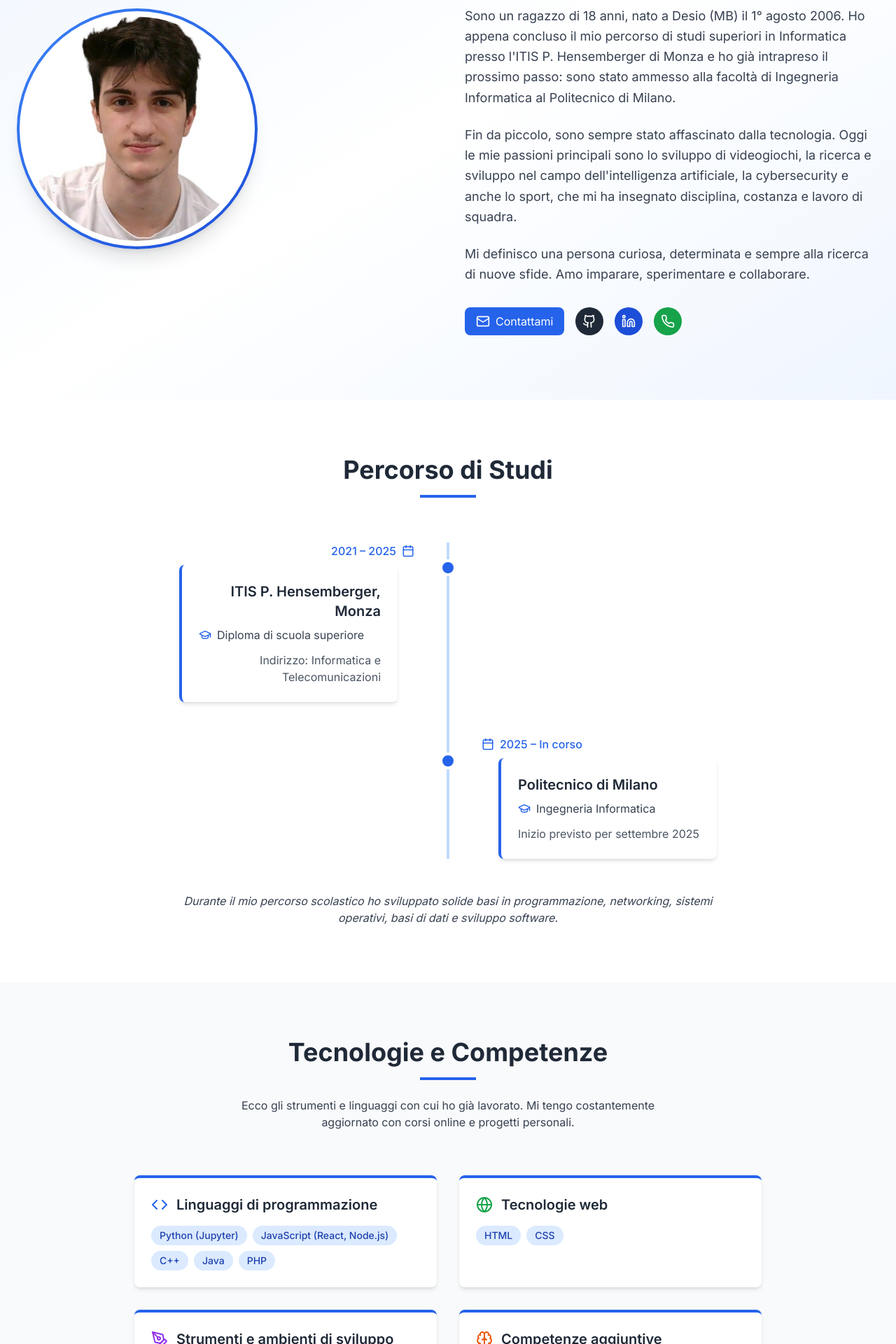
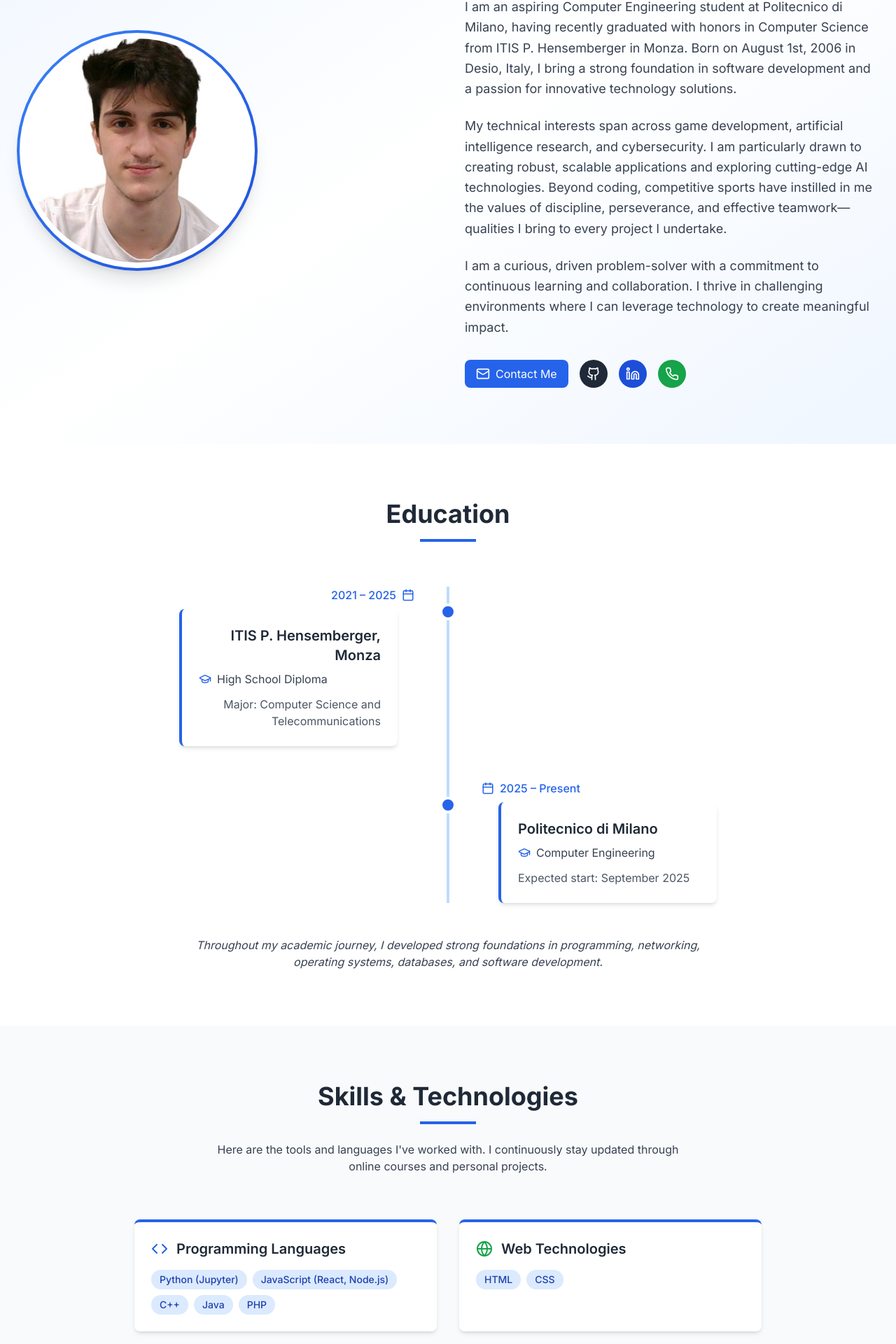
Before and after one commit to FreddyZeta1847/MyPortfolioAI, a React (Vite) app: page / in a window 1280 px wide. Shown: the part 229-2149 px from the top of the page at 70% size. Built offline with nearby package versions, Linux system fonts and the light colour scheme.

Commit message:
translate in english

```diff
--- a/src/components/Contact.tsx
+++ b/src/components/Contact.tsx
@@ -61,17 +61,17 @@ const Contact: React.FC = () => {
     <section id="contact" className="py-20 bg-gray-50">
       <div className="container mx-auto px-4 md:px-6">
         <div className="text-center mb-16">
-          <h2 className="text-3xl md:text-4xl font-bold text-gray-800 mb-4">Contatti</h2>
+          <h2 className="text-3xl md:text-4xl font-bold text-gray-800 mb-4">Contact</h2>
           <div className="w-20 h-1 bg-blue-600 mx-auto mb-6"></div>
           <p className="text-gray-700 max-w-2xl mx-auto">
-            Se vuoi collaborare con me, propormi un'opportunità o semplicemente scambiare due parole sul mondo tech, non esitare a scrivermi!
+            Whether you'd like to collaborate, discuss an opportunity, or simply connect about technology, feel free to reach out!
           </p>
         </div>
 
         <div className="flex flex-col md:flex-row gap-12 max-w-5xl mx-auto">
           <div className="md:w-2/5">
             <div className="bg-white rounded-lg shadow-md p-8">
-              <h3 className="text-2xl font-semibold text-gray-800 mb-6">Informazioni di contatto</h3>
+              <h3 className="text-2xl font-semibold text-gray-800 mb-6">Contact Information</h3>
 
               <div className="space-y-6">
                 <div className="flex items-start">
@@ -91,7 +91,7 @@ const Contact: React.FC = () => {
                     <Phone size={24} className="text-blue-600" />
                   </div>
                   <div className="ml-4">
-                    <h4 className="text-lg font-medium text-gray-800">Telefono</h4>
+                    <h4 className="text-lg font-medium text-gray-800">Phone</h4>
                     <a href="tel:+393393338159" className="text-blue-600 hover:underline">
                       +39 339 333 8159
                     </a>
@@ -125,21 +125,21 @@ const Contact: React.FC = () => {
 
           <div className="md:w-3/5">
             <div className="bg-white rounded-lg shadow-md p-8">
-              <h3 className="text-2xl font-semibold text-gray-800 mb-6">Scrivimi un messaggio</h3>
+              <h3 className="text-2xl font-semibold text-gray-800 mb-6">Send me a message</h3>
 
               {submitSuccess ? (
                 <div className="bg-green-100 border-l-4 border-green-600 text-green-700 p-4 mb-6 rounded">
-                  <p>Grazie per il tuo messaggio! Ti risponderò al più presto.</p>
+                  <p>Thank you for your message! I'll get back to you as soon as possible.</p>
                 </div>
               ) : submitError ? (
                 <div className="bg-red-100 border-l-4 border-red-600 text-red-700 p-4 mb-6 rounded">
-                  <p>Si è verificato un errore nell'invio del messaggio. Riprova più tardi.</p>
+                  <p>An error occurred while sending your message. Please try again later.</p>
                 </div>
               ) : null}
 
               <form onSubmit={handleSubmit}>
                 <div className="mb-4">
-                  <label htmlFor="name" className="block text-gray-700 font-medium mb-2">Nome</label>
+                  <label htmlFor="name" className="block text-gray-700 font-medium mb-2">Name</label>
                   <input
                     type="text"
                     id="name"
@@ -165,7 +165,7 @@ const Contact: React.FC = () => {
                 </div>
 
                 <div className="mb-6">
-                  <label htmlFor="message" className="block text-gray-700 font-medium mb-2">Messaggio</label>
+                  <label htmlFor="message" className="block text-gray-700 font-medium mb-2">Message</label>
                   <textarea
                     id="message"
                     name="message"
@@ -188,12 +188,12 @@ const Contact: React.FC = () => {
                         <circle className="opacity-25\" cx="12\" cy="12\" r="10\" stroke="currentColor\" strokeWidth="4"></circle>
                         <path className="opacity-75" fill="currentColor" d="M4 12a8 8 0 018-8V0C5.373 0 0 5.373 0 12h4zm2 5.291A7.962 7.962 0 014 12H0c0 3.042 1.135 5.824 3 7.938l3-2.647z"></path>
                       </svg>
-                      Invio in corso...
+                      Sending...
                     </>
                   ) : (
                     <>
                       <Send size={20} className="mr-2" />
-                      Invia Messaggio
+                      Send Message
                     </>
                   )}
                 </button>
--- a/src/components/Education.tsx
+++ b/src/components/Education.tsx
@@ -7,7 +7,7 @@ const Education: React.FC = () => {
     <section id="education" className="py-20 bg-white">
       <div className="container mx-auto px-4 md:px-6">
         <div className="text-center mb-16">
-          <h2 className="text-3xl md:text-4xl font-bold text-gray-800 mb-4">Percorso di Studi</h2>
+          <h2 className="text-3xl md:text-4xl font-bold text-gray-800 mb-4">Education</h2>
           <div className="w-20 h-1 bg-blue-600 mx-auto"></div>
         </div>
 
@@ -58,7 +58,7 @@ const Education: React.FC = () => {
 
           <div className="mt-8 text-center">
             <p className="text-gray-700 italic">
-              Durante il mio percorso scolastico ho sviluppato solide basi in programmazione, networking, sistemi operativi, basi di dati e sviluppo software.
+              Throughout my academic journey, I developed strong foundations in programming, networking, operating systems, databases, and software development.
             </p>
           </div>
         </div>
--- a/src/components/Footer.tsx
+++ b/src/components/Footer.tsx
@@ -10,7 +10,7 @@ const Footer: React.FC = () => {
         <div className="flex flex-col md:flex-row justify-between items-center">
           <div className="mb-6 md:mb-0">
             <h2 className="text-2xl font-bold text-blue-400 mb-2">Federico Santini</h2>
-            <p className="text-gray-400">Studente di Ingegneria Informatica</p>
+            <p className="text-gray-400">Computer Engineering Student</p>
           </div>
 
           <div className="flex space-x-4">
@@ -50,7 +50,7 @@ const Footer: React.FC = () => {
         </div>
 
         <div className="border-t border-gray-800 mt-8 pt-8 text-center text-gray-400">
-          <p>&copy; {currentYear} Federico Santini. Tutti i diritti riservati.</p>
+          <p>&copy; {currentYear} Federico Santini. All rights reserved.</p>
         </div>
       </div>
     </footer>
--- a/src/components/Hero.tsx
+++ b/src/components/Hero.tsx
@@ -20,19 +20,19 @@ const Hero: React.FC = () => {
 
           <div className="md:w-1/2">
             <h1 className="text-4xl md:text-5xl font-bold text-gray-800 mb-4">
-              Ciao! Mi chiamo <span className="text-blue-600">Federico Santini</span>.
+              Hello! I'm <span className="text-blue-600">Federico Santini</span>.
             </h1>
 
             <p className="text-lg text-gray-700 mb-6 leading-relaxed">
-              Sono un ragazzo di 18 anni, nato a Desio (MB) il 1° agosto 2006. Ho appena concluso il mio percorso di studi superiori in Informatica presso l'ITIS P. Hensemberger di Monza e ho già intrapreso il prossimo passo: sono stato ammesso alla facoltà di Ingegneria Informatica al Politecnico di Milano.
+              I am an aspiring Computer Engineering student at Politecnico di Milano, having recently graduated with honors in Computer Science from ITIS P. Hensemberger in Monza. Born on August 1st, 2006 in Desio, Italy, I bring a strong foundation in software development and a passion for innovative technology solutions.
             </p>
 
             <p className="text-lg text-gray-700 mb-6 leading-relaxed">
-              Fin da piccolo, sono sempre stato affascinato dalla tecnologia. Oggi le mie passioni principali sono lo sviluppo di videogiochi, la ricerca e sviluppo nel campo dell'intelligenza artificiale, la cybersecurity e anche lo sport, che mi ha insegnato disciplina, costanza e lavoro di squadra.
+              My technical interests span across game development, artificial intelligence research, and cybersecurity. I am particularly drawn to creating robust, scalable applications and exploring cutting-edge AI technologies. Beyond coding, competitive sports have instilled in me the values of discipline, perseverance, and effective teamwork—qualities I bring to every project I undertake.
             </p>
 
             <p className="text-lg text-gray-700 mb-8 leading-relaxed">
-              Mi definisco una persona curiosa, determinata e sempre alla ricerca di nuove sfide. Amo imparare, sperimentare e collaborare.
+              I am a curious, driven problem-solver with a commitment to continuous learning and collaboration. I thrive in challenging environments where I can leverage technology to create meaningful impact.
             </p>
 
             <div className="flex flex-wrap gap-4">
@@ -41,7 +41,7 @@ const Hero: React.FC = () => {
                 className="flex items-center gap-2 bg-blue-600 hover:bg-blue-700 text-white px-4 py-2 rounded-lg transition-colors duration-300"
               >
                 <Mail size={20} />
-                Contattami
+                Contact Me
               </a>
               <div className="flex gap-4">
                 <a
--- a/src/components/Skills.tsx
+++ b/src/components/Skills.tsx
@@ -4,13 +4,13 @@ import { skills } from '../data/skills';
 
 const getIconForCategory = (category: string) => {
   switch(category) {
-    case 'Linguaggi di programmazione':
+    case 'Programming Languages':
       return <Code size={24} className="text-blue-600" />;
-    case 'Tecnologie web':
+    case 'Web Technologies':
       return <Globe size={24} className="text-green-600" />;
-    case 'Strumenti e ambienti di sviluppo':
+    case 'Development Tools & Environments':
       return <Tool size={24} className="text-purple-600" />;
-    case 'Competenze aggiuntive':
+    case 'Additional Skills':
       return <Brain size={24} className="text-orange-600" />;
     default:
       return <Code size={24} className="text-blue-600" />;
@@ -22,10 +22,10 @@ const Skills: React.FC = () => {
     <section id="skills\" className="py-20 bg-gray-50">
       <div className="container mx-auto px-4 md:px-6">
         <div className="text-center mb-16">
-          <h2 className="text-3xl md:text-4xl font-bold text-gray-800 mb-4">Tecnologie e Competenze</h2>
+          <h2 className="text-3xl md:text-4xl font-bold text-gray-800 mb-4">Skills & Technologies</h2>
           <div className="w-20 h-1 bg-blue-600 mx-auto mb-6"></div>
           <p className="text-gray-700 max-w-2xl mx-auto">
-            Ecco gli strumenti e linguaggi con cui ho già lavorato. Mi tengo costantemente aggiornato con corsi online e progetti personali.
+            Here are the tools and languages I've worked with. I continuously stay updated through online courses and personal projects.
           </p>
         </div>
 
--- a/src/data/education.ts
+++ b/src/data/education.ts
@@ -4,13 +4,13 @@ export const education: Education[] = [
   {
     period: '2021 – 2025',
     institution: 'ITIS P. Hensemberger, Monza',
-    degree: 'Diploma di scuola superiore',
-    description: 'Indirizzo: Informatica e Telecomunicazioni'
+    degree: 'High School Diploma',
+    description: 'Major: Computer Science and Telecommunications'
   },
   {
-    period: '2025 – In corso',
+    period: '2025 – Present',
     institution: 'Politecnico di Milano',
-    degree: 'Ingegneria Informatica',
-    description: 'Inizio previsto per settembre 2025'
+    degree: 'Computer Engineering',
+    description: 'Expected start: September 2025'
   }
 ];
--- a/src/data/navItems.ts
+++ b/src/data/navItems.ts
@@ -3,22 +3,22 @@ import { NavItem } from '../types';
 export const navItems: NavItem[] = [
   {
     id: 'hero',
-    title: 'Chi Sono'
+    title: 'About Me'
   },
   {
     id: 'education',
-    title: 'Percorso di Studi'
+    title: 'Education'
   },
   {
     id: 'skills',
-    title: 'Tecnologie e Competenze'
+    title: 'Skills & Technologies'
   },
   {
     id: 'projects',
-    title: 'Progetti'
+    title: 'Projects'
   },
   {
     id: 'contact',
-    title: 'Contatti'
+    title: 'Contact'
   }
 ];
--- a/src/data/projects.ts
+++ b/src/data/projects.ts
@@ -3,24 +3,24 @@ import { Project } from '../types';
 export const projects: Project[] = [
   {
     id: 1,
-    title: 'Mappa Interattiva delle Energie Rinnovabili',
-    description: 'Una mappa interattiva che mostra la distribuzione delle fonti rinnovabili in Italia, realizzata con Folium (Python). Integra dati georeferenziati con informazioni utili sul tipo di energia ricavate da Overpass API.',
+    title: 'Interactive Renewable Energy Map',
+    description: 'An interactive map displaying the distribution of renewable energy sources across Italy, built with Folium (Python). Integrates georeferenced data with detailed energy type information retrieved from the Overpass API.',
     technologies: ['Python', 'Folium', 'Data Visualization', "Plotly", "Flask", "Overpass API"],
     imageUrl: 'https://images.pexels.com/photos/1036936/pexels-photo-1036936.jpeg?auto=compress&cs=tinysrgb&w=1260&h=750&dpr=1',
     githubUrl: 'https://github.com/FreddyZeta1847/EnergyPro'
   },
   {
     id: 2,
-    title: 'Chat-App Web',
-    description: 'Applicazione di chat web sviluppata con Node.js e Socket.io. Offre un\'interfaccia semplice, messaggistica in tempo reale e supporto a più utenti. Deployata sia in locale che su server remoto.',
+    title: 'Real-Time Chat Application',
+    description: 'A full-stack web chat application built with Node.js and Socket.io. Features a clean interface, real-time messaging, and multi-user support. Deployed both locally and on remote servers.',
     technologies: ['Node.js', 'Socket.io', 'JavaScript', 'React.js', 'MongoDB', "Express"],
     imageUrl: 'https://images.pexels.com/photos/4126743/pexels-photo-4126743.jpeg?auto=compress&cs=tinysrgb&w=1260&h=750&dpr=1',
     githubUrl: 'https://github.com/FreddyZeta1847/fullstack-chat-app'
   },
   {
     id: 3,
-    title: 'Social Network Web',
-    description: 'Una piattaforma social network con frontend in React e backend in Node.js con MongoDB. Implementa funzionalità di registrazione, login, creazione post, commenti e profili utente.',
+    title: 'Social Network Platform',
+    description: 'A comprehensive social networking platform featuring a React frontend and Node.js backend with MongoDB. Implements user registration, authentication, post creation, commenting, and user profile management.',
     technologies: ['React', 'Node.js', 'MongoDB', 'Express'],
     imageUrl: 'https://images.pexels.com/photos/607812/pexels-photo-607812.jpeg?auto=compress&cs=tinysrgb&w=1260&h=750&dpr=1',
     githubUrl: 'https://github.com/FreddyZeta1847/Social-Application'
--- a/src/data/skills.ts
+++ b/src/data/skills.ts
@@ -2,19 +2,19 @@ import { Skill } from '../types';
 
 export const skills: Skill[] = [
   {
-    category: 'Linguaggi di programmazione',
+    category: 'Programming Languages',
     items: ['Python (Jupyter)', 'JavaScript (React, Node.js)', 'C++', 'Java', 'PHP']
   },
   {
-    category: 'Tecnologie web',
+    category: 'Web Technologies',
     items: ['HTML', 'CSS']
   },
   {
-    category: 'Strumenti e ambienti di sviluppo',
-    items: ['VS Code', 'Github', 'Cisco Packet Tracer']
+    category: 'Development Tools & Environments',
+    items: ['VS Code', 'GitHub', 'Cisco Packet Tracer']
   },
   {
-    category: 'Competenze aggiuntive',
-    items: ['Networking di base', 'Versionamento', 'Problem solving', 'Debug', 'API REST']
+    category: 'Additional Skills',
+    items: ['Basic Networking', 'Version Control', 'Problem Solving', 'Debugging', 'REST APIs']
   }
 ];
```
Also changed, not shown: src/components/Projects.tsx (+6 -6 lines).
